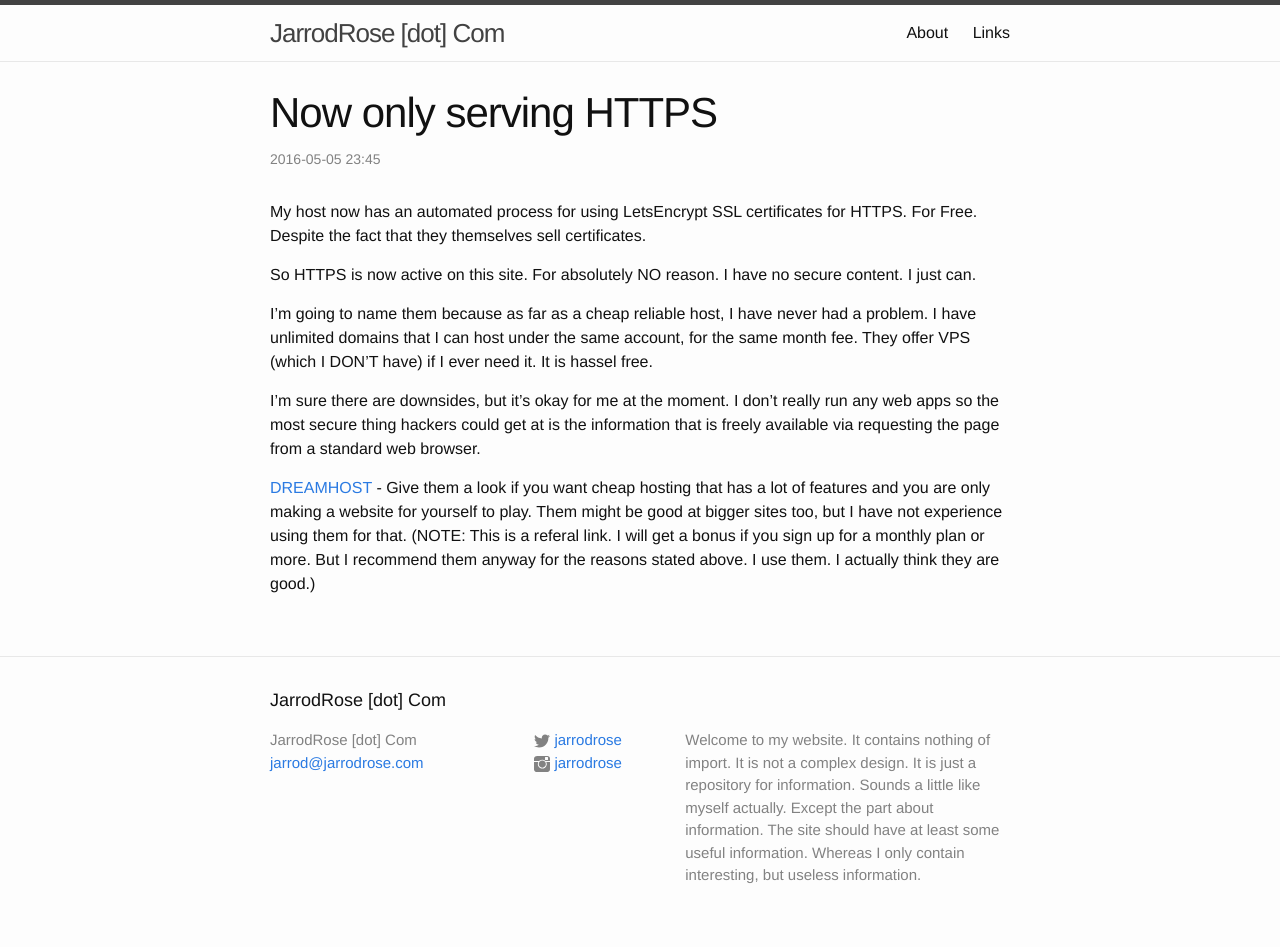
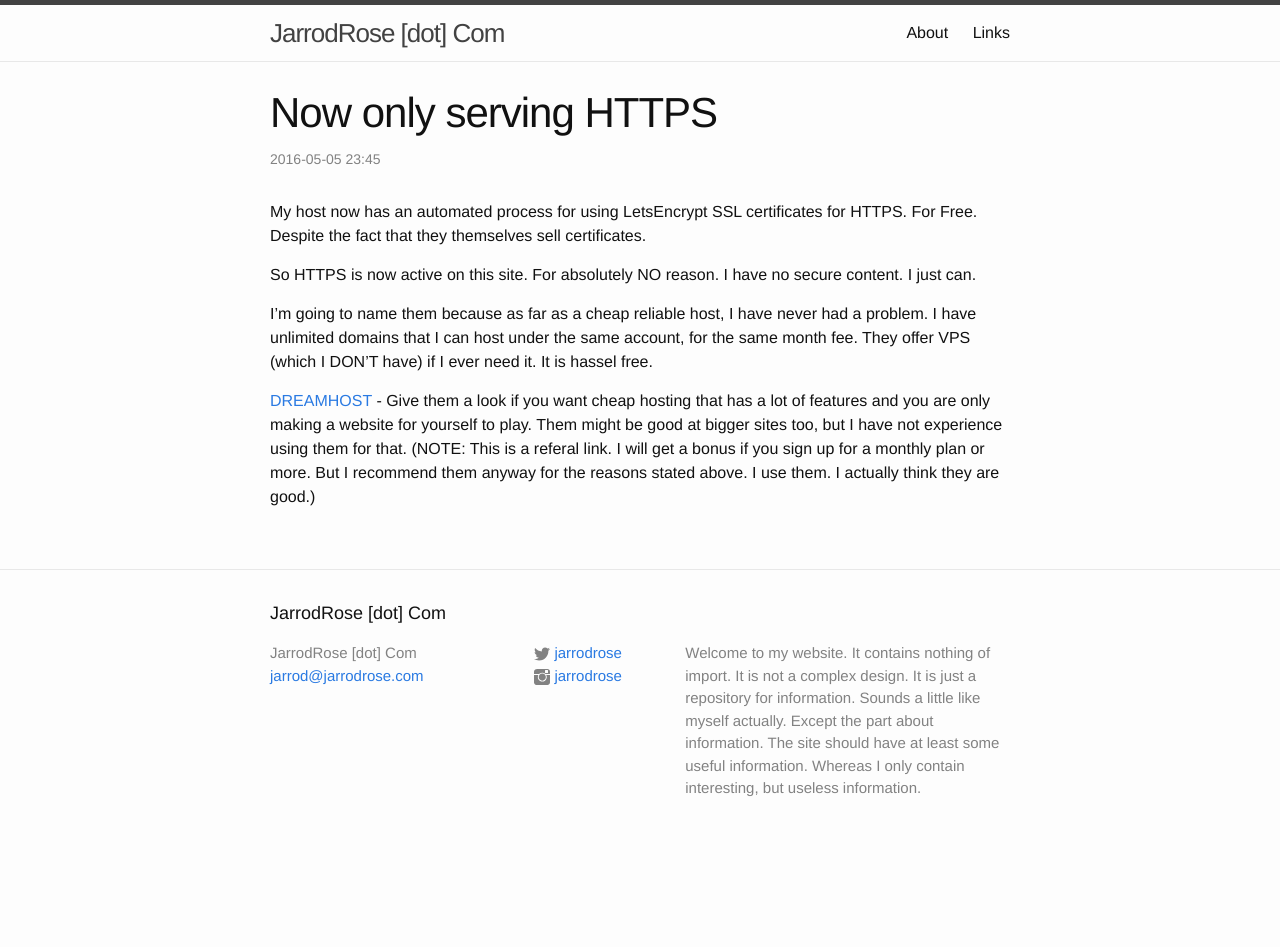
Before and after one commit to jarrodrose/jarrodrose.github.io, a Jekyll site: the page built from _posts/2016-05-06-now-only-serving-https.markdown, in a window 1280 px wide. Built offline with Jekyll 4.4.1, drawn with Linux system fonts in a browser that asks for light colours; after the commit the page ends 900 px from its top, so only the background shows below that.

Commit message:
content:Updated 2016-05-06 re HTTPS post

```diff
--- a/_posts/2016-05-06-now-only-serving-https.markdown
+++ b/_posts/2016-05-06-now-only-serving-https.markdown
@@ -14,10 +14,6 @@ I'm going to name them because as far as a cheap reliable host, I have never had
 I have unlimited domains that I can host under the same account, for the same month fee. They offer
 VPS (which I DON'T have) if I ever need it. It is hassel free.
 
-I'm sure there are downsides, but it's okay for me at the moment. I don't really run any web apps so the
-most secure thing hackers could get at is the information that is freely available via requesting the page
-from a standard web browser.
-
 [DREAMHOST](https://www.dreamhost.com/r.cgi?679301) - Give them a look if you want cheap hosting that has a
 lot of features and you are only making a website for yourself to play. Them might be good at bigger sites too,
 but I have not experience using them for that. (NOTE: This is a referal link. I will get a bonus if you sign up
```
